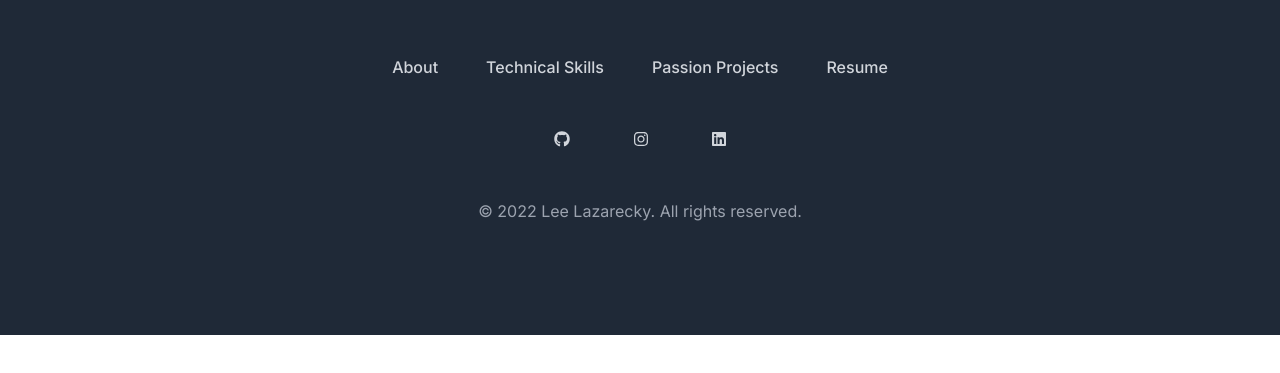
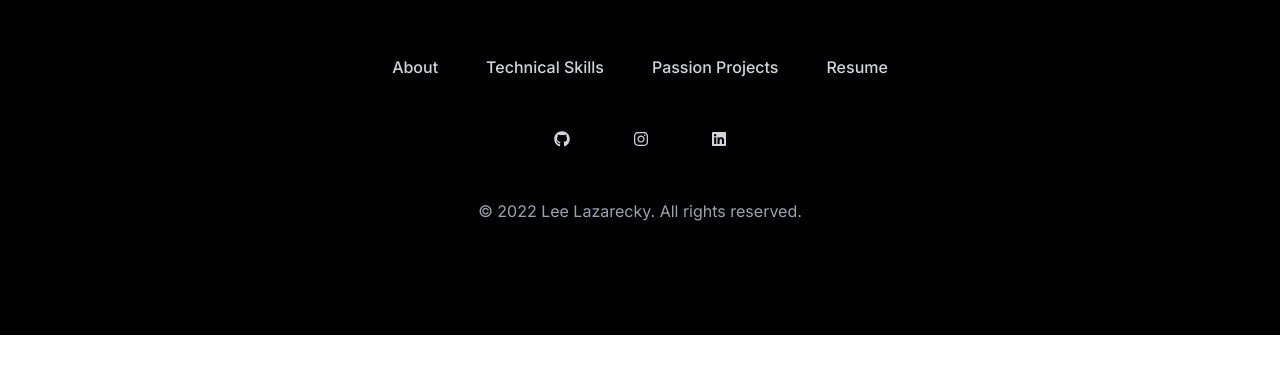
Before and after one commit to Druage/leelazarecky, a Next.js app: page /components/sections/FooterSection in a window 1280 px wide. Shown: the part 105-478 px from the top of the page. Built offline with nearby package versions, Linux system fonts and the light colour scheme.

Commit message:
Change footer background color to black

```diff
--- a/pages/components/sections/FooterSection.tsx
+++ b/pages/components/sections/FooterSection.tsx
@@ -9,7 +9,7 @@ import {
 
 export default function FooterSection() {
   return (
-    <footer className={"bg-gray-800 px-4 pt-28 pb-28 text-gray-300"}>
+    <footer className={"bg-black px-4 pt-28 pb-28 text-gray-300"}>
       <NavBar />
       <div className={"flex justify-center gap-16"}>
         <Link href={"https://github.com/druage"}>
```
Also changed, not shown: pages/components/sections/OpenSourceProjectsSection.tsx (line endings or trailing spaces).
